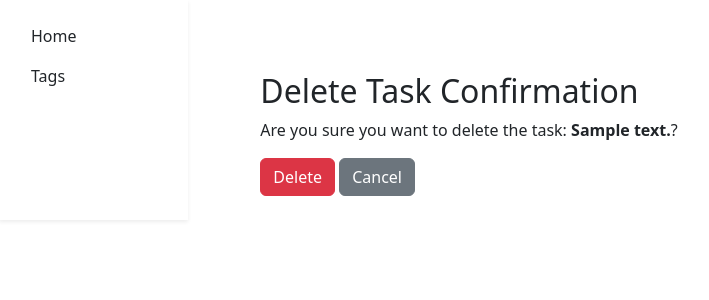
After one commit to olena4reunited/todo-list, a Django app: template templates/todo_app/task_delete_confirmation.html in a window 1280 px wide. The commit adds this page. Shown: the top 300 px of the page, without its empty margins (13-722 px from the left). Run offline with Django 5.2, Linux system fonts and the light colour scheme; the template is opened without the code that fills it: values that come from a table or form of the project are taken from there, others are empty; tables that the repository leaves empty hold one stand-in row (values such as "Sample post").

Commit message:
build: create task delete view; update templates, urls

```diff
--- a/templates/todo_app/index.html
+++ b/templates/todo_app/index.html
@@ -13,7 +13,7 @@
 			<li>
 				{{ task.content }} - {{ task.created_at }} {% if task.deadline %}(Deadline: {{ task.deadline }}){% endif %}
 				<a href="{% url 'todo-app:update-task' task.id %}">Update</a>
-				<a href="#">Delete</a>
+				<a href="{% url 'todo-app:delete-task' task.id %}">Delete</a>
 				{% if task.is_done %}
 						<a href="#">Undo</a>
 				{% else %}
--- /dev/null
+++ b/templates/todo_app/task_delete_confirmation.html
@@ -0,0 +1,17 @@
+{% extends "base.html" %}
+
+{% block title %}
+	<title>Delete {{ task.content }}</title>
+{% endblock %}
+
+{% block content %}
+	<div class="container mt-5">
+		<h2>Delete Task Confirmation</h2>
+		<p>Are you sure you want to delete the task: <strong>{{ task.content }}</strong>?</p>
+		<form method="POST">
+			{% csrf_token %}
+			<button type="submit" class="btn btn-danger">Delete</button>
+			<a href="{% url 'todo-app:home' %}" class="btn btn-secondary">Cancel</a>
+		</form>
+	</div>
+{% endblock %}
--- a/todo_app/urls.py
+++ b/todo_app/urls.py
@@ -1,11 +1,12 @@
 from django.urls import path
 
-from todo_app.views import HomeView, TaskCreateView, TaskUpdateView
+from todo_app.views import HomeView, TaskCreateView, TaskUpdateView, TaskDeleteView
 
 urlpatterns = [
     path("", HomeView.as_view(), name="home"),
     path("create/", TaskCreateView.as_view(), name="create-task"),
     path("<int:pk>/update/", TaskUpdateView.as_view(), name="update-task"),
+    path("<int:pk>/delete/", TaskDeleteView.as_view(), name="delete-task"),
 ]
 
 app_name = "todo-app"
```
Also changed, not shown: todo_app/views.py (+15 -1 lines).
